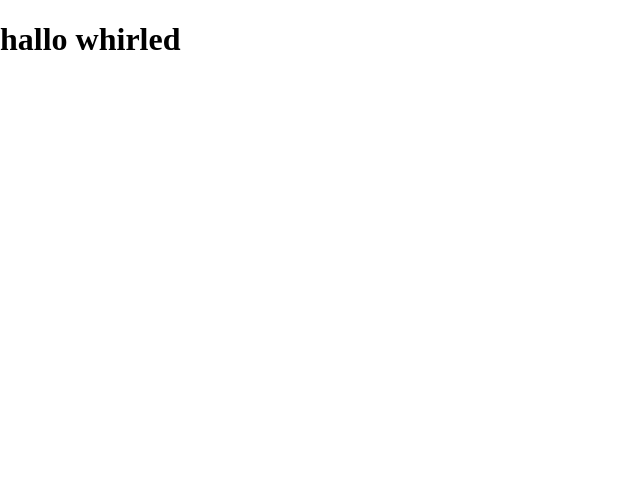
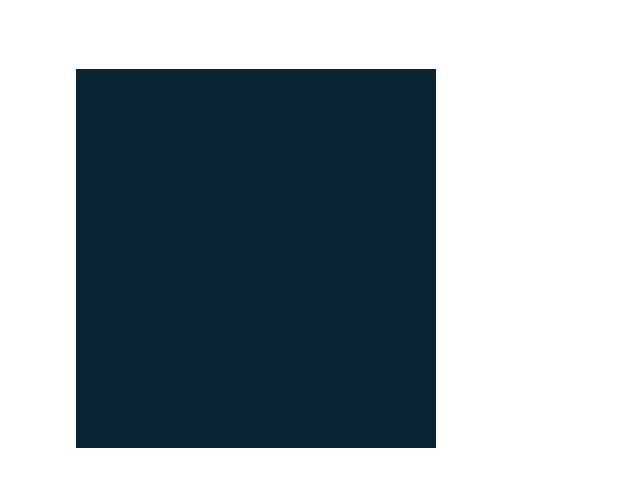
Before and after one commit to CB-Pantomime/tenzies_game, a React (Create React App) app: page / in a window 1280 px wide. Shown: the top 486 px of the page, without its empty margins (0-640 px from the left). Built offline with nearby package versions, Linux system fonts and the light colour scheme.

Commit message:
cont. added basic styles for main

```diff
--- a/public/index.html
+++ b/public/index.html
@@ -2,42 +2,11 @@
 <html lang="en">
   <head>
     <meta charset="utf-8" />
-    <link rel="icon" href="%PUBLIC_URL%/favicon.ico" />
-    <meta name="viewport" content="width=device-width, initial-scale=1" />
-    <meta name="theme-color" content="#000000" />
-    <meta
-      name="description"
-      content="Web site created using create-react-app"
-    />
-    <link rel="apple-touch-icon" href="%PUBLIC_URL%/logo192.png" />
-    <!--
-      manifest.json provides metadata used when your web app is installed on a
-      user's mobile device or desktop. See https://developers.google.com/web/fundamentals/web-app-manifest/
-    -->
-    <link rel="manifest" href="%PUBLIC_URL%/manifest.json" />
-    <!--
-      Notice the use of %PUBLIC_URL% in the tags above.
-      It will be replaced with the URL of the `public` folder during the build.
-      Only files inside the `public` folder can be referenced from the HTML.
 
-      Unlike "/favicon.ico" or "favicon.ico", "%PUBLIC_URL%/favicon.ico" will
-      work correctly both with client-side routing and a non-root public URL.
-      Learn how to configure a non-root public URL by running `npm run build`.
-    -->
-    <title>React App</title>
+    <title>Tenzies</title>
   </head>
   <body>
     <noscript>You need to enable JavaScript to run this app.</noscript>
     <div id="root"></div>
-    <!--
-      This HTML file is a template.
-      If you open it directly in the browser, you will see an empty page.
-
-      You can add webfonts, meta tags, or analytics to this file.
-      The build step will place the bundled scripts into the <body> tag.
-
-      To begin the development, run `npm start` or `yarn start`.
-      To create a production bundle, use `npm run build` or `yarn build`.
-    -->
   </body>
 </html>
--- a/src/App.js
+++ b/src/App.js
@@ -4,7 +4,7 @@ import './style.css';
 function App() {
   return (
     <main>
-      <h1>hallo whirled</h1>
+      {/* <h1>hallo whirled</h1> */}
     </main>
   );
 }
--- a/src/style.css
+++ b/src/style.css
@@ -5,3 +5,12 @@
 body {
     margin: 0;
 }
+
+main {
+    position: absolute;
+    width: 360px;
+    height: 379px;
+    left: 76px;
+    top: 69px;
+    background: #0B2434;
+}
```
